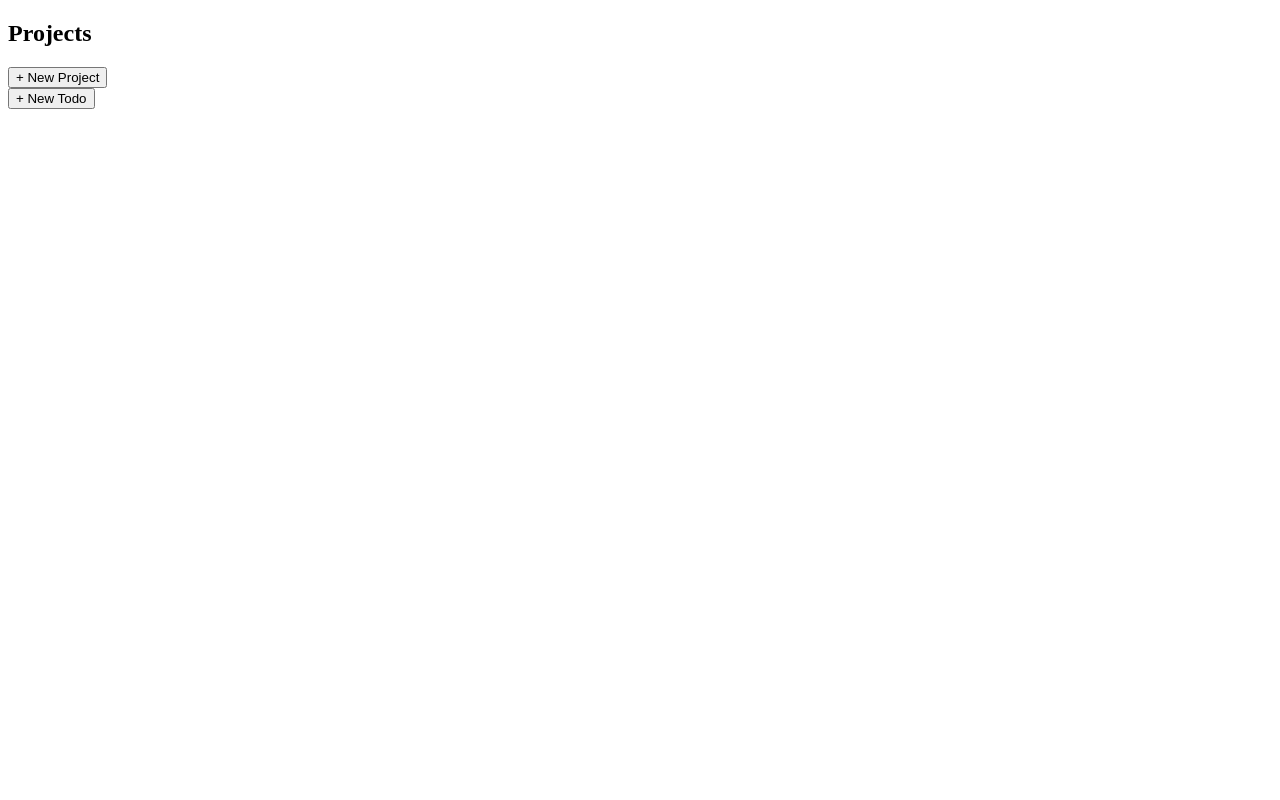
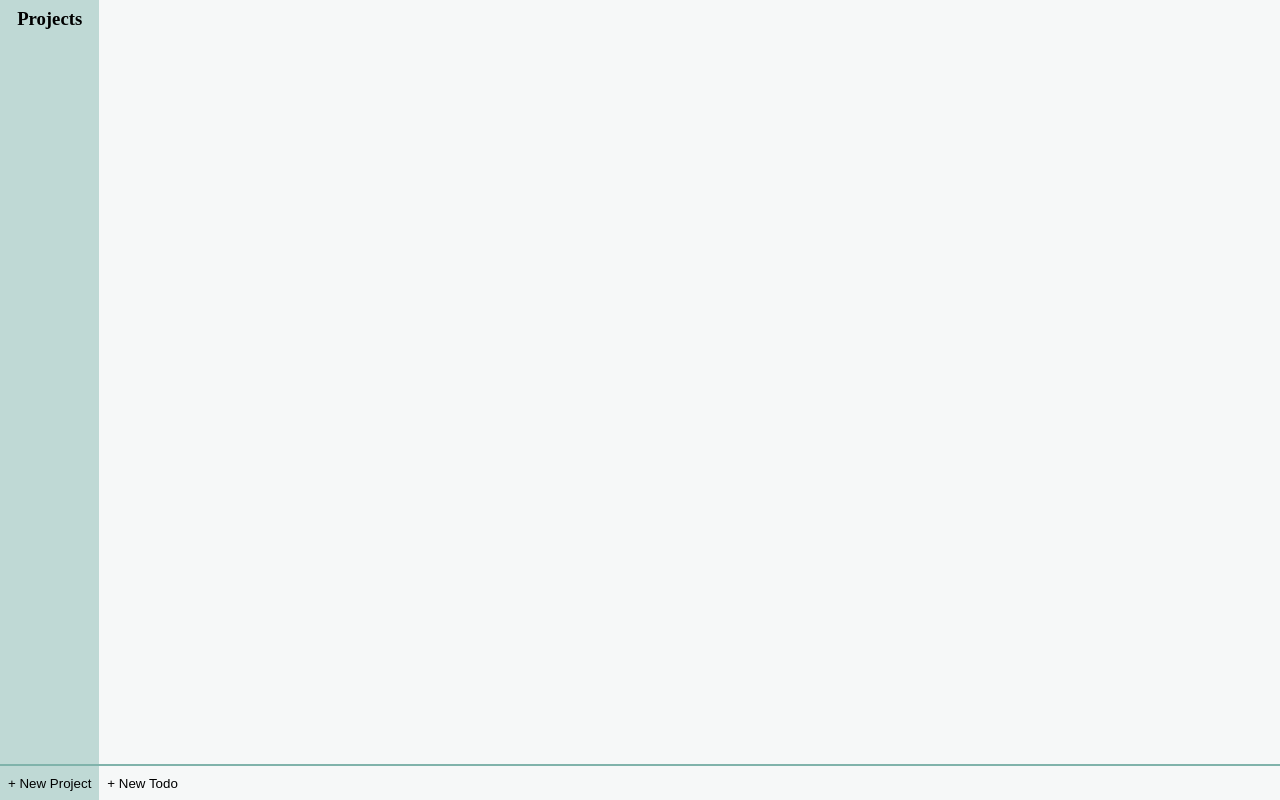
Before and after one commit to Magnusorskov/Todo-list, a website built with webpack: page src/template.html in a window 1280 px wide. Built offline with nearby package versions, Linux system fonts and the light colour scheme.

Commit message:
add some basic css

```diff
--- a/src/styles.css
+++ b/src/styles.css
@@ -0,0 +1,49 @@
+:root {
+    --border-color: hsl(171, 25%, 60%);
+}
+
+* {
+    margin: 0;
+    padding: 0;
+    box-sizing: border-box;
+}
+
+.main-content {
+    display: flex;
+}
+
+
+aside {
+    display: flex;
+    flex-direction: column;
+    min-height: 100vh;
+    justify-content: space-between;
+    /*border-right: 2px solid var(--border-color);*/
+    background-color: hsl(171, 25%, 80%);
+    text-align: center;
+}
+
+
+nav, footer {
+    padding: 0.5rem;
+}
+
+main {
+    display: flex;
+    flex-direction: column;
+    flex-grow: 1;
+    justify-content: space-between;
+    background-color: hsl(180, 14%, 97%);
+}
+
+button:hover {
+    cursor: pointer;
+}
+footer button {
+    border: none;
+    background-color: inherit;
+}
+
+footer {
+    border-top: solid 2px var(--border-color);
+}
--- a/src/template.html
+++ b/src/template.html
@@ -10,15 +10,16 @@
 </head>
 <body>
 <div class="main-content">
-    <nav>
-        <h1>Projects</h1>
-        <div class="projects">
-
-        </div>
+    <aside>
+        <nav>
+            <h1>Projects</h1>
+            <div class="projects">
+            </div>
+        </nav>
         <footer>
             <button>+ New Project</button>
         </footer>
-    </nav>
+    </aside>
     <main>
         <div class="project-container">
 
```
